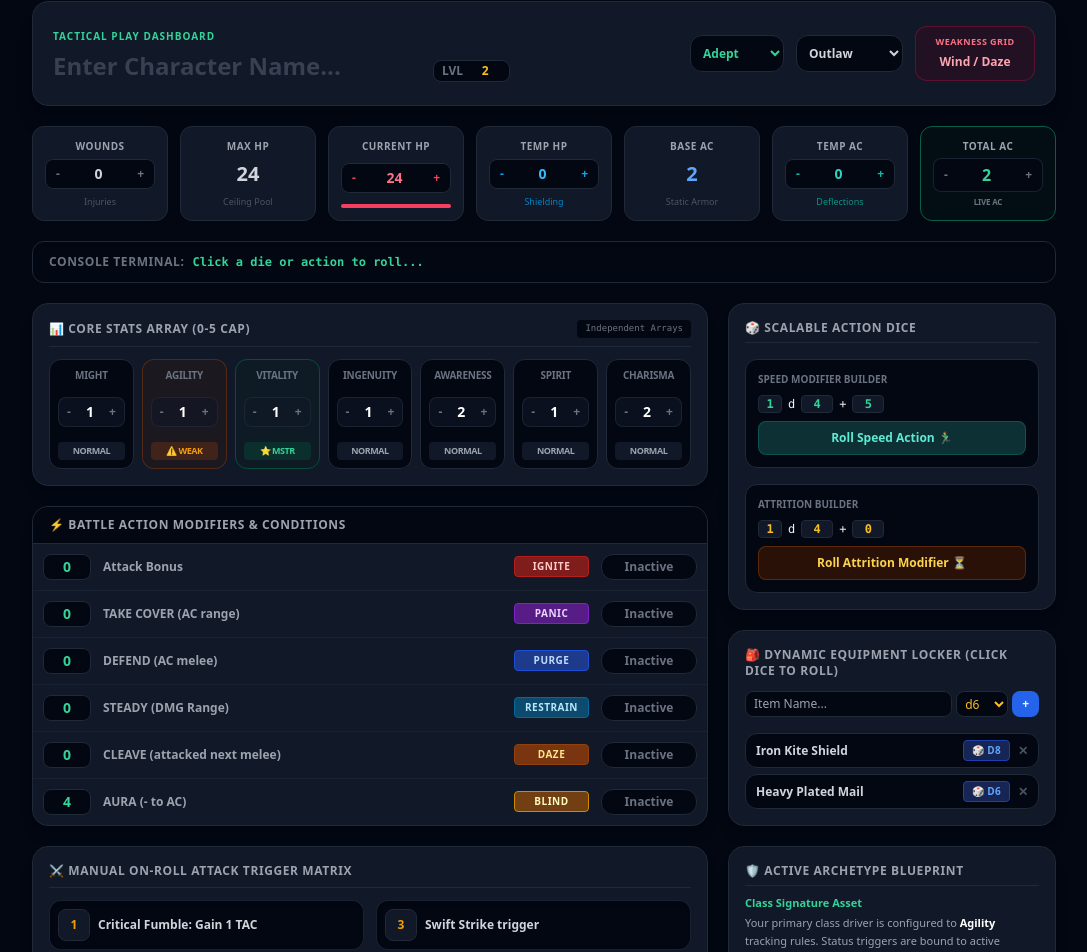
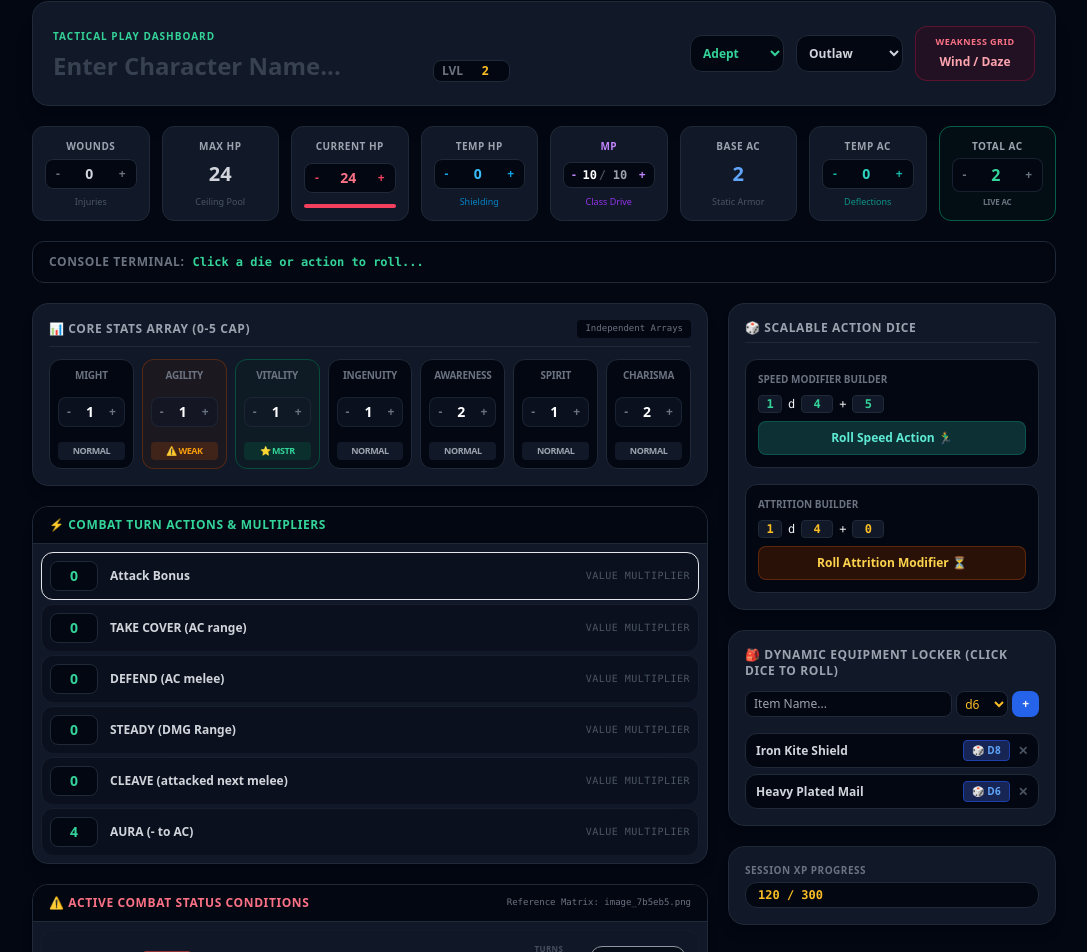
Before and after one commit to oofworkspace/rpg-combat-tracker, a React (Vite) app in the folder ttrpg-combat-tracker/: page / in a window 1280 px wide. Shown: the part 23-975 px from the top of the page, without its empty margins (93-1180 px from the left). Built offline with nearby package versions, Linux system fonts and the light colour scheme.

Commit message:
Update App.jsx

```diff
--- a/ttrpg-combat-tracker/App.jsx
+++ b/ttrpg-combat-tracker/App.jsx
@@ -25,7 +25,12 @@ export default function App() {
   const [thp, setThp] = useState(0);
   const [baseAc, setBaseAc] = useState(2);
   const [tempAc, setTempAc] = useState(0);
-  const [totalAcMod, setTotalAcMod] = useState(0); // Manual leveling adjustments for Total AC
+  const [totalAcMod, setTotalAcMod] = useState(0);
+
+  // Class Currency / Adaptable MP Asset Engine
+  const [resourceLabel, setResourceLabel] = useState('MP');
+  const [currentResource, setCurrentResource] = useState(10);
+  const [maxResource, setMaxResource] = useState(10);
 
   // Custom Leveling Dice Formulas
   const [spdDice, setSpdDice] = useState({ count: 1, faces: 4, mod: 5 });
@@ -45,14 +50,24 @@ export default function App() {
     Charisma: { val: 2, state: 'Normal' },
   });
 
-  // Action Grid Console Row Data
+  // Isolated Numeric Action Grid Modifiers
   const [actionRows, setActionRows] = useState([
-    { label: 'Attack Bonus', val: 0, status: 'Ignite', badgeColor: 'bg-red-900 text-red-200 border-red-700', active: false },
-    { label: 'TAKE COVER (AC range)', val: 0, status: 'Panic', badgeColor: 'bg-purple-900 text-purple-200 border-purple-700', active: false },
-    { label: 'DEFEND (AC melee)', val: 0, status: 'Purge', badgeColor: 'bg-blue-900 text-blue-200 border-blue-700', active: false },
-    { label: 'STEADY (DMG Range)', val: 0, status: 'Restrain', badgeColor: 'bg-sky-900 text-sky-200 border-sky-700', active: false },
-    { label: 'CLEAVE (attacked next melee)', val: 0, status: 'Daze', badgeColor: 'bg-amber-900 text-amber-200 border-amber-800', active: false },
-    { label: 'AURA (- to AC)', val: 4, status: 'Blind', badgeColor: 'bg-yellow-900 text-yellow-100 border-yellow-600', active: false },
+    { label: 'Attack Bonus', val: 0 },
+    { label: 'TAKE COVER (AC range)', val: 0 },
+    { label: 'DEFEND (AC melee)', val: 0 },
+    { label: 'STEADY (DMG Range)', val: 0 },
+    { label: 'CLEAVE (attacked next melee)', val: 0 },
+    { label: 'AURA (- to AC)', val: 4 },
+  ]);
+
+  // Comprehensive Status Effects Data Array (Verbatim Mapping from image_7b5eb5.png)
+  const [statusEffects, setStatusEffects] = useState([
+    { name: 'Panic', check: 'Might<4', effect: 'Advantage on next Attack against this target', color: 'bg-red-600 border-red-500 text-white', active: false, duration: 1 },
+    { name: 'Dazed', check: 'Agility<4', effect: 'Only one Action on turn', color: 'bg-yellow-500 border-yellow-400 text-gray-950', active: false, duration: 1 },
+    { name: 'Restrained', check: 'Vitality<4', effect: 'Cannot use Move Action', color: 'bg-amber-800 border-amber-700 text-amber-100', active: false, duration: 1 },
+    { name: 'Poisoned', check: 'Ingenuity<4', effect: 'Disadvantage on rolls', color: 'bg-green-700 border-green-600 text-green-100', active: false, duration: 1 },
+    { name: 'Frozen', check: 'Awareness<4', effect: 'Cannot use Attack Action', color: 'bg-blue-600 border-blue-500 text-white', active: false, duration: 1 },
+    { name: 'Purge', check: 'Spirit<4', effect: 'Remove all buffs from target, if they have no buffs lower AC by 2', color: 'bg-purple-700 border-purple-600 text-purple-100', active: false, duration: 1 },
   ]);
 
   // On-Roll Attacks Manual Inputs Ledger
@@ -76,9 +91,9 @@ export default function App() {
   const [xp, setXp] = useState('120 / 300');
 
   // Dynamic Rule Calculation Engine (Base + Temp AC + Leveling Modifiers)
-  const isPurgedActive = actionRows.find(r => r.status === 'Purge')?.active;
+  const isPurgedActive = statusEffects.find(s => s.name === 'Purge')?.active;
   const computedTotalAc = baseAc + tempAc + totalAcMod;
-  const finalCalculatedAc = isPurgedActive ? Math.floor(computedTotalAc / 2) : computedTotalAc;
+  const finalCalculatedAc = isPurgedActive ? Math.max(0, computedTotalAc - 2) : computedTotalAc;
 
   // Programmable Dice Roller
   const executeRoll = (count, faces, mod, labelText) => {
@@ -111,6 +126,20 @@ export default function App() {
 
   const handleRemoveItem = (id) => {
     setInventoryList(inventoryList.filter(item => item.id !== id));
+  };
+
+  // Status Action Toggle
+  const toggleStatusEffect = (index) => {
+    const updated = [...statusEffects];
+    updated[index].active = !updated[index].active;
+    setStatusEffects(updated);
+  };
+
+  // Status Duration Step Handler
+  const handleDurationChange = (index, delta) => {
+    const updated = [...statusEffects];
+    updated[index].duration = Math.max(0, updated[index].duration + delta);
+    setStatusEffects(updated);
   };
 
   return (
@@ -151,7 +180,7 @@ export default function App() {
         </header>
 
         {/* ROW 2: CRITICAL VITALS MATRIX */}
-        <section className="grid grid-cols-2 sm:grid-cols-4 md:grid-cols-7 gap-3">
+        <section className="grid grid-cols-2 sm:grid-cols-4 lg:grid-cols-8 gap-3">
 
           {/* Wounds Module */}
           <div className="bg-gray-900 border border-gray-800 rounded-xl p-3 text-center flex flex-col justify-between">
@@ -195,6 +224,25 @@ export default function App() {
             <span className="text-[9px] text-sky-600 font-medium">Shielding</span>
           </div>
 
+          {/* NEW ADAPTABLE CLASS RESOURCE / MP CURRENCY FIELD */}
+          <div className="bg-gray-900 border border-gray-800 rounded-xl p-3 text-center flex flex-col justify-between">
+            <input
+              type="text" value={resourceLabel} onChange={(e) => setResourceLabel(e.target.value)}
+              className="text-[10px] bg-transparent font-bold uppercase tracking-wider text-purple-400 text-center focus:outline-none border-b border-transparent hover:border-gray-800 focus:border-purple-600 w-full"
+              placeholder="MP / Resource"
+            />
+            <div className="flex items-center justify-between bg-gray-950 rounded-lg p-1 border border-gray-800 my-1">
+              <button type="button" onClick={() => setCurrentResource(Math.max(0, currentResource - 1))} className="text-xs font-black text-purple-400 hover:text-purple-300 px-1">-</button>
+              <div className="flex items-center justify-center font-mono text-xs font-black text-white w-full">
+                <span>{currentResource}</span>
+                <span className="text-gray-600 mx-0.5">/</span>
+                <input type="number" value={maxResource} onChange={(e) => setMaxResource(Number(e.target.value))} className="w-6 bg-transparent text-center text-gray-400 text-xs focus:outline-none font-bold" />
+              </div>
+              <button type="button" onClick={() => setCurrentResource(Math.min(maxResource, currentResource + 1))} className="text-xs font-black text-purple-400 hover:text-purple-300 px-1">+</button>
+            </div>
+            <span className="text-[9px] text-purple-600 font-medium">Class Drive</span>
+          </div>
+
           {/* Base AC Card */}
           <div className="bg-gray-900 border border-gray-800 rounded-xl p-3 text-center flex flex-col justify-between">
             <span className="text-[10px] font-bold uppercase tracking-wider text-gray-400 block">Base AC</span>
@@ -202,7 +250,7 @@ export default function App() {
             <span className="text-[9px] text-gray-600 font-medium">Static Armor</span>
           </div>
 
-          {/* UPDATED: TEMP AC Card */}
+          {/* Temp AC Card */}
           <div className="bg-gray-900 border border-gray-800 rounded-xl p-3 text-center flex flex-col justify-between">
             <span className="text-[10px] font-bold uppercase tracking-wider text-gray-400 block">Temp AC</span>
             <div className="flex items-center justify-between bg-gray-950 rounded-lg p-1 border border-gray-800 my-1">
@@ -213,7 +261,7 @@ export default function App() {
             <span className="text-[9px] text-teal-600 font-medium">Deflections</span>
           </div>
 
-          {/* UPDATED: INTERACTIVE TOTAL AC OVERRIDE */}
+          {/* INTERACTIVE TOTAL AC OVERRIDE */}
           <div className={`border rounded-xl p-3 text-center flex flex-col justify-between transition-all col-span-2 sm:col-span-1 ${isPurgedActive ? 'bg-red-950/40 border-red-500 animate-pulse' : 'bg-emerald-950/20 border-emerald-800'}`}>
             <span className="text-[10px] font-black uppercase tracking-wider text-gray-400 block">Total AC</span>
             <div className="flex items-center justify-between bg-gray-950/80 rounded-lg p-1 border border-gray-800/80 my-1">
@@ -222,7 +270,7 @@ export default function App() {
               <button type="button" onClick={() => setTotalAcMod(totalAcMod + 1)} className="text-xs font-black text-gray-500 hover:text-white px-1.5" title="Raise total AC modifier">+</button>
             </div>
             <span className="text-[8px] font-bold tracking-tight block text-gray-500 uppercase">
-              {totalAcMod !== 0 ? `Level Mod: ${totalAcMod >= 0 ? '+' : ''}${totalAcMod}` : (isPurgedActive ? '⚠️ PURGED' : 'Live AC')}
+              {totalAcMod !== 0 ? `Level Mod: ${totalAcMod >= 0 ? '+' : ''}${totalAcMod}` : (isPurgedActive ? '⚠️ PURGED (-2)' : 'Live AC')}
             </span>
           </div>
 
@@ -245,7 +293,7 @@ export default function App() {
           {/* MAIN INTERACTION BLOCK (LEFT/CENTER) */}
           <div className="lg:col-span-2 space-y-5">
 
-            {/* UPDATED: FULLY DECOUPLED ATTRIBUTE NODES GRID */}
+            {/* CORE STATS ARRAY */}
             <div className="bg-gray-900 border border-gray-800 rounded-2xl p-4 shadow-lg space-y-3">
               <div className="flex justify-between items-center border-b border-gray-800 pb-2">
                 <h3 className="text-xs font-black uppercase tracking-wider text-gray-400">📊 Core Stats Array (0-5 Cap)</h3>
@@ -265,7 +313,6 @@ export default function App() {
                     <div key={statName} className={`border rounded-xl p-2 text-center flex flex-col justify-between min-h-[110px] ${themeStyles}`}>
                       <span className="text-[10px] font-black text-gray-500 uppercase tracking-tight block">{statName}</span>
 
-                      {/* Independent Stepper Control Block for Value Tracking */}
                       <div className="flex items-center justify-between bg-gray-900/60 rounded-lg p-1 border border-gray-800/80 my-1 mx-auto w-full max-w-[70px]">
                         <button
                           type="button"
@@ -286,7 +333,6 @@ export default function App() {
                         >+</button>
                       </div>
 
-                      {/* Isolated Passive Status Trigger Toggles */}
                       <button
                         type="button"
                         onClick={() => {
@@ -309,14 +355,14 @@ export default function App() {
               </div>
             </div>
 
-            {/* STATUS INFLICT ARRAY CONFIG */}
+            {/* SEPARATED BLOCK 1: ISOLATED BATTLE ACTION MODIFIERS */}
             <div className="bg-gray-900 border border-gray-800 rounded-2xl overflow-hidden shadow-lg">
-              <div className="bg-gray-950 px-4 py-2.5 border-b border-gray-800 flex justify-between items-center">
-                <h3 className="text-xs font-black uppercase tracking-wider text-gray-400">⚡ Battle Action Modifiers & Conditions</h3>
+              <div className="bg-gray-950 px-4 py-2.5 border-b border-gray-800">
+                <h3 className="text-xs font-black uppercase tracking-wider text-emerald-400">⚡ Combat Turn Actions & Multipliers</h3>
               </div>
-              <div className="divide-y divide-gray-800/60">
+              <div className="divide-y divide-gray-800/60 p-2 space-y-1">
                 {actionRows.map((row, index) => (
-                  <div key={index} className={`p-2.5 flex flex-col sm:flex-row items-stretch sm:items-center justify-between gap-3 transition-colors ${row.active ? 'bg-gray-950/30' : ''}`}>
+                  <div key={index} className="p-2 flex items-center justify-between gap-3 bg-gray-950/40 rounded-xl border border-gray-850">
                     <div className="flex items-center gap-3">
                       <input
                         type="number" value={row.val} onChange={(e) => {
@@ -324,24 +370,71 @@ export default function App() {
                           updated[index].val = Number(e.target.value);
                           setActionRows(updated);
                         }}
-                        className="w-12 bg-gray-950 border border-gray-800 rounded-lg py-0.5 text-center font-black text-sm text-emerald-400 focus:outline-none focus:border-emerald-600"
+                        className="w-12 bg-gray-950 border border-gray-800 rounded-lg py-1 text-center font-black text-sm text-emerald-400 focus:outline-none"
                       />
-                      <span className={`text-xs font-bold ${row.active ? 'text-white' : 'text-gray-400'}`}>{row.label}</span>
+                      <span className="text-xs font-bold text-gray-300">{row.label}</span>
+                    </div>
+                    <span className="text-[10px] font-mono text-gray-600 uppercase tracking-wider">Value Multiplier</span>
+                  </div>
+                ))}
+              </div>
+            </div>
+
+            {/* SEPARATED BLOCK 2: NEW STATUS EFFECTS ENGAGEMENT MATRIX (Data from image_7b5eb5.png) */}
+            <div className="bg-gray-900 border border-gray-800 rounded-2xl overflow-hidden shadow-lg">
+              <div className="bg-gray-950 px-4 py-2.5 border-b border-gray-800 flex justify-between items-center">
+                <h3 className="text-xs font-black uppercase tracking-wider text-rose-400">⚠️ Active Combat Status Conditions</h3>
+                <span className="text-[9px] text-gray-500 font-mono">Reference Matrix: image_7b5eb5.png</span>
+              </div>
+              <div className="divide-y divide-gray-800/60 p-2 space-y-1.5">
+                {statusEffects.map((effect, idx) => (
+                  <div
+                    key={effect.name}
+                    className={`p-3 rounded-xl border flex flex-col sm:flex-row sm:items-center justify-between gap-3 transition-all ${
+                      effect.active
+                        ? 'bg-gray-950 border-rose-900/60 shadow-md'
+                        : 'bg-gray-900/30 border-gray-800/50 opacity-60'
+                    }`}
+                  >
+                    {/* Status Label & Resistance Check Details */}
+                    <div className="flex flex-col sm:flex-row sm:items-center gap-2.5 max-w-md">
+                      <div className="flex items-center gap-2">
+                        <span className="text-xs font-black text-white tracking-wide w-20">{effect.name}</span>
+                        <span className={`text-[9px] font-mono font-bold px-1.5 py-0.5 rounded border tracking-tight ${effect.color}`}>
+                          {effect.check}
+                        </span>
+                      </div>
+                      <p className="text-xs text-gray-400 leading-normal pl-0 sm:pl-2 border-l-0 sm:border-l border-gray-800">
+                        {effect.effect}
+                      </p>
                     </div>
 
-                    <div className="flex items-center justify-between sm:justify-end gap-3">
-                      <span className={`text-[10px] font-black uppercase px-2 py-0.5 rounded border tracking-wider text-center min-w-[75px] ${row.badgeColor}`}>{row.status}</span>
+                    {/* Operational Trigger & Round Counter Layout */}
+                    <div className="flex items-center justify-between sm:justify-end gap-4 border-t sm:border-t-0 border-gray-850 pt-2 sm:pt-0">
+                      {/* Active Duration Stepper Counter Deck */}
+                      <div className="flex flex-col items-center">
+                        <span className="text-[8px] uppercase tracking-wider text-gray-500 font-bold mb-0.5">Turns</span>
+                        <div className="flex items-center bg-gray-950 border border-gray-800 rounded-lg px-1 py-0.5">
+                          <button type="button" onClick={() => handleDurationChange(idx, -1)} className="text-[10px] font-black text-gray-500 hover:text-white px-1">-</button>
+                          <span className="text-xs font-mono font-black px-1 text-amber-400 min-w-[12px] text-center">{effect.duration}</span>
+                          <button type="button" onClick={() => handleDurationChange(idx, 1)} className="text-[10px] font-black text-gray-500 hover:text-white px-1">+</button>
+                        </div>
+                      </div>
+
+                      {/* Active State Toggle Button */}
                       <button
-                        type="button" onClick={() => {
-                          const updated = [...actionRows];
-                          updated[index].active = !updated[index].active;
-                          setActionRows(updated);
-                        }}
-                        className={`text-xs font-bold px-3 py-1 rounded-xl border w-24 text-center transition ${row.active ? 'bg-red-950/50 text-red-400 border-red-500 font-black' : 'bg-gray-950 text-gray-500 border-gray-800'}`}
+                        type="button"
+                        onClick={() => toggleStatusEffect(idx)}
+                        className={`text-xs font-black px-3 py-1.5 rounded-xl border w-24 text-center transition ${
+                          effect.active
+                            ? 'bg-rose-950/50 text-rose-400 border-rose-600 shadow-inner'
+                            : 'bg-gray-950 text-gray-600 border-gray-850 hover:text-gray-400'
+                        }`}
                       >
-                        {row.active ? '🔴 ACTIVE' : 'Inactive'}
+                        {effect.active ? '🔴 AFFLICTED' : 'Clear'}
                       </button>
                     </div>
+
                   </div>
                 ))}
               </div>
@@ -370,7 +463,7 @@ export default function App() {
 
           </div>
 
-          {/* SIDEBAR OPERATIONAL INFORMATION CONSOLE (RIGHT 1 COLUMN) */}
+          {/* SIDEBAR OPERATIONAL INFORMATION CONSOLE */}
           <div className="space-y-5">
 
             {/* MUTABLE DYNAMIC ROLLERS CONTAINER */}
@@ -444,7 +537,6 @@ export default function App() {
                           type="button"
                           onClick={() => rollItemDie(item.name, item.die)}
                           className="bg-blue-950 border border-blue-800 hover:border-blue-700 text-[10px] font-black uppercase text-blue-400 px-2 py-0.5 rounded shadow-sm tracking-wide transition active:scale-90"
-                          title="Click to roll this weapon/armor asset die!"
                         >
                           🎲 {item.die}
                         </button>
@@ -453,17 +545,6 @@ export default function App() {
                     </div>
                   ))
                 )}
-              </div>
-            </div>
-
-            {/* CLASS TRAIT MECHANICS CARD */}
-            <div className="bg-gray-900 border border-gray-800 rounded-2xl p-4 shadow-lg space-y-2">
-              <h3 className="text-xs font-black uppercase tracking-wider text-gray-400 border-b border-gray-800 pb-1.5">🛡️ Active Archetype Blueprint</h3>
-              <div className="text-[11px] text-gray-400 leading-relaxed space-y-2">
-                <div>
-                  <h4 className="font-bold text-emerald-400">Class Signature Asset</h4>
-                  <p className="mt-0.5">Your primary class driver is configured to <span className="text-white font-semibold">{CLASS_DATA[classSelection].stat}</span> tracking rules. Status triggers are bound to active condition toggles.</p>
-                </div>
               </div>
             </div>
 
```
